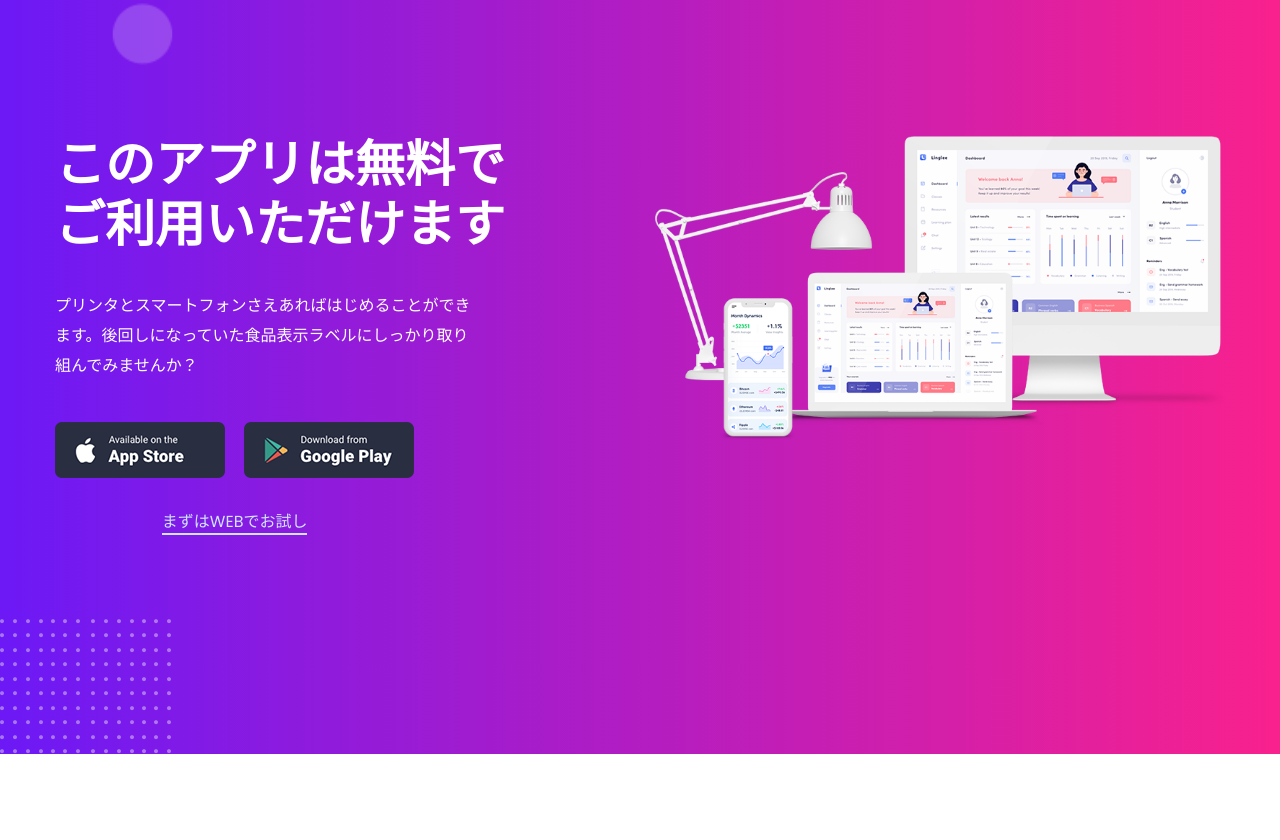
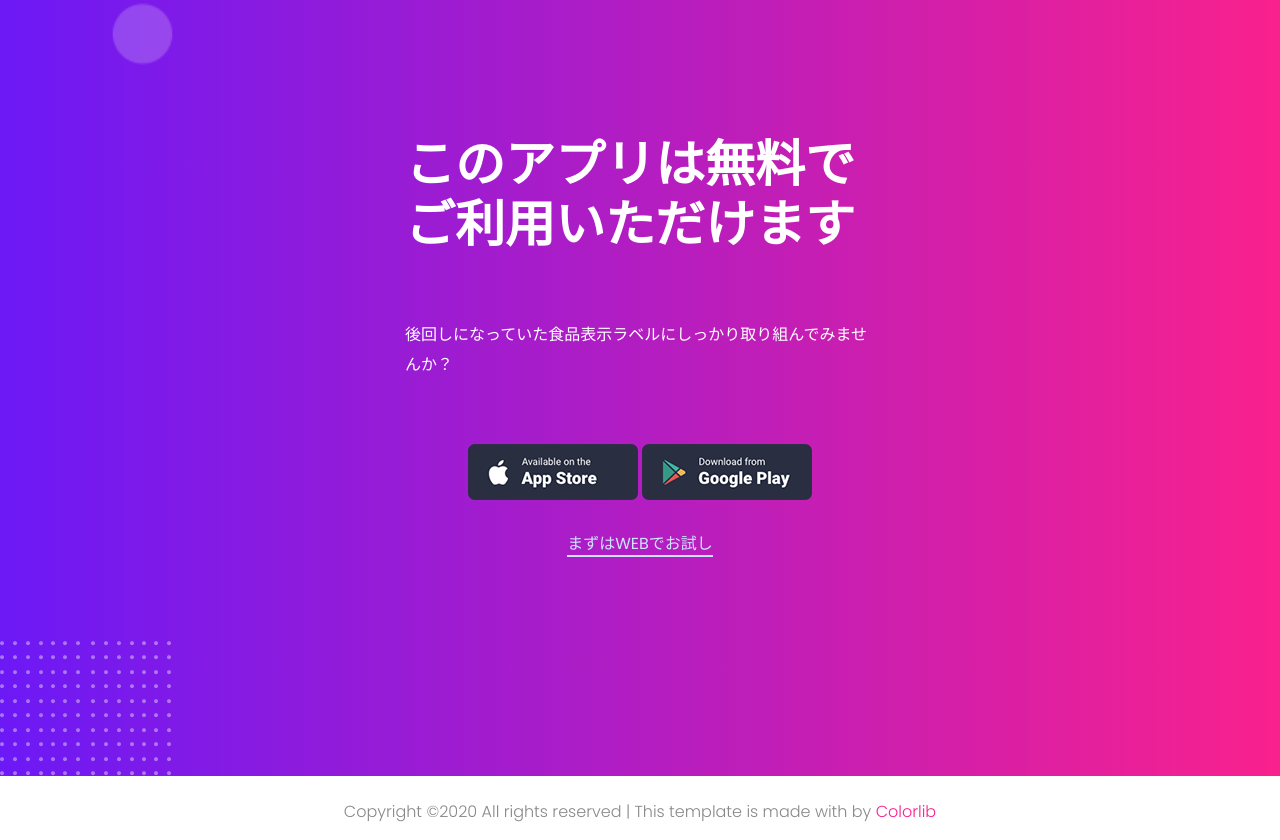
Before and after one commit to rdlabo-team/foodlabel_site, a plain HTML site: page index.html in a window 1280 px wide. Shown: the part 1871-2711 px from the top of the page. Before the commit the page ends 2625 px from the top, so only its background shows below. Drawn offline with nearby package versions, Linux system fonts and the light colour scheme.

Commit message:
feat(): 最低限のレイアウトを実装

```diff
--- a/index.html
+++ b/index.html
@@ -45,6 +45,15 @@
             color: #cce5ff;
             border-bottom: 2px solid #cce5ff;
         }
+
+        .section-tittle3 h2, .section-tittle3 p  {
+            margin-bottom: 64px;
+            color: #ffffff;
+        }
+
+        .footer-copy-right {
+            margin: auto;
+        }
     </style>
 </head>
 
@@ -81,7 +90,7 @@
                                 <h1>食品表示ラベルを<br />シンプルに印刷。</h1>
                                 <p>ラベルをつくる度にパソコンの専用ソフトを立ち上げる。モバイルアプリでそういう手間を省き、簡単にすばやくラベル印刷。</p>
                                 <div class="app-btn">
-                                    <a href="#" class="app-btn1" style="margin-right: 8px"><img src="assets/img/shape/app_btn1.png" alt=""></a>
+                                    <a href="#" class="app-btn1"><img src="assets/img/shape/app_btn1.png" alt=""></a>
                                     <a href="#" class="app-btn2"><img src="assets/img/shape/app_btn2.png" alt=""></a>
                                     <div class="app-btn-web"><a href="#">まずはWEBでお試し</a></div>
                                 </div>
@@ -89,7 +98,7 @@
                         </div>
                         <div class="col-lg-6">
                             <div class="hero__img d-none d-lg-block f-right">
-                                <img src="assets/img/hero/hero_right.png" alt="">
+                                <img src="assets/images/hero_right.png" alt="">
                             </div>
                         </div>
                     </div>
@@ -162,7 +171,7 @@
         </div>
         <!-- Shpe -->
         <div class="features-shpae d-none d-lg-block">
-            <img src="assets/img/shape/best-features.png" alt="">
+            <img src="assets/images/best-features.png" alt="">
         </div>
     </section>
     <!-- Best Features End -->
@@ -355,23 +364,16 @@
     <!-- Available App  Start-->
     <div class="available-app-area">
         <div class="container">
-            <div class="row d-flex justify-content-between">
+            <div class="row d-flex justify-content-center">
                 <div class="col-xl-5 col-lg-6">
-                    <div class="app-caption">
-                        <div class="section-tittle section-tittle3">
-                            <h2>このアプリは無料でご利用いただけます</h2>
-                            <p>プリンタとスマートフォンさえあればはじめることができます。後回しになっていた食品表示ラベルにしっかり取り組んでみませんか？</p>
-                            <div class="app-btn">
-                                <a href="#" class="app-btn1"><img src="assets/img/shape/app_btn1.png" alt=""></a>
-                                <a href="#" class="app-btn2"><img src="assets/img/shape/app_btn2.png" alt=""></a>
-                                <div class="app-btn-web app-btn-web-dark"><a href="#">まずはWEBでお試し</a></div>
-                            </div>
+                    <div class="section-tittle section-tittle3">
+                        <h2>このアプリは無料でご利用いただけます</h2>
+                        <p>後回しになっていた食品表示ラベルにしっかり取り組んでみませんか？</p>
+                        <div class="app-btn" style="display: block;">
+                            <a href="#" class="app-btn1"><img src="assets/img/shape/app_btn1.png" alt=""></a>
+                            <a href="#" class="app-btn2"><img src="assets/img/shape/app_btn2.png" alt=""></a>
+                            <div class="app-btn-web app-btn-web-dark"><a href="#">まずはWEBでお試し</a></div>
                         </div>
-                    </div>
-                </div>
-                <div class="col-xl-6 col-lg-6">
-                    <div class="app-img">
-                        <img src="assets/img/shape/available-app.png" alt="">
                     </div>
                 </div>
             </div>
@@ -384,6 +386,23 @@
         </div>
     </div>
     <!-- Available App End-->
+    <footer>
+        <!-- Footer Start-->
+        <div class="footer-main">
+            <div class="footer-area">
+                <div class="container">
+                    <!-- Copy-Right -->
+                    <div class="row align-items-center">
+                        <div class="footer-copy-right">
+                            <p class="text-center"><!-- Link back to Colorlib can't be removed. Template is licensed under CC BY 3.0. -->
+                                Copyright &copy;<script>document.write(new Date().getFullYear());</script> All rights reserved | This template is made with <i class="ti-heart" aria-hidden="true"></i> by <a href="https://colorlib.com" target="_blank">Colorlib</a>
+                                <!-- Link back to Colorlib can't be removed. Template is licensed under CC BY 3.0. --></p>
+                        </div>
+                    </div>
+                </div>
+            </div>
+        </div>
+    </footer>
 </main>
 </body>
 </html>
```
Also changed, not shown: assets/images/available-app.png (added), assets/images/best-features.png (added), assets/images/hero_right.png (added), assets/scss/_available-app.scss (line endings or trailing spaces).
